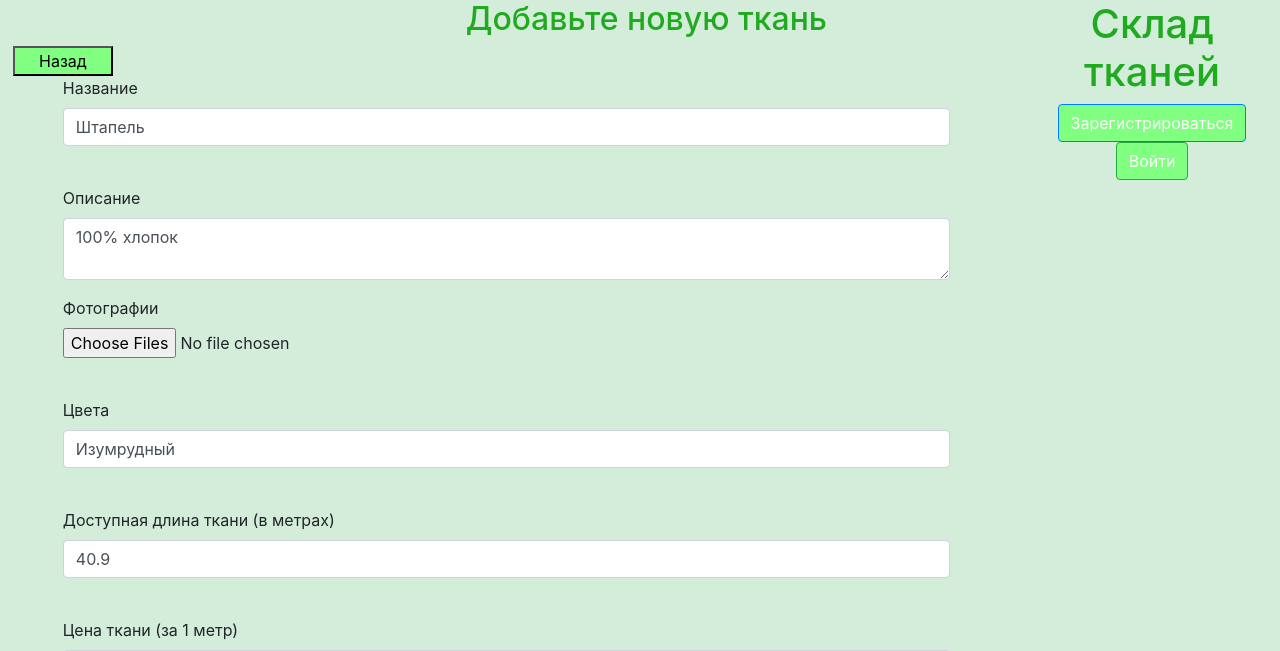
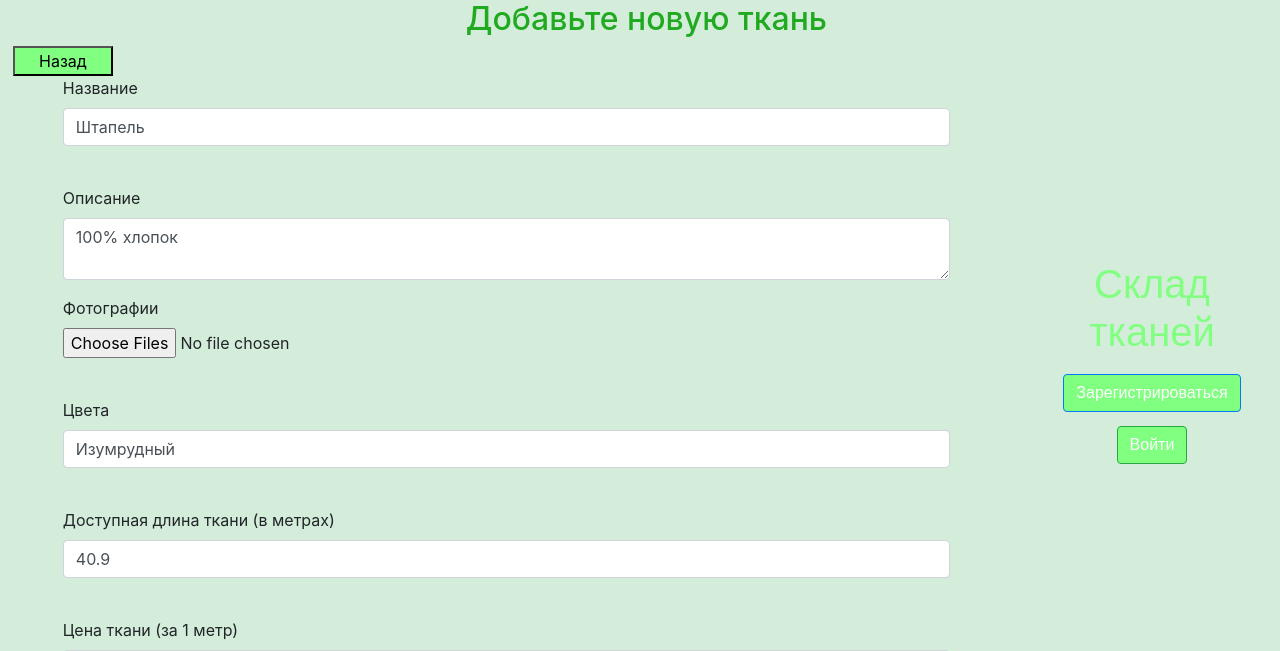
Before and after one commit to GlebVoronin/YandexWebServerProjectwithAPI, a Flask app: page /1 in a window 1280 px wide. Shown: the top 651 px of the page. Run offline with Flask 2, Linux system fonts and the light colour scheme; data comes from the database, SQL or seed files in the repository; parts of the project's set-up code (start-up, migrations or seed data) failed here and were passed over; some libraries are stand-ins or nearby versions.

Commit message:
rewrite style

```diff
--- a/static/css/style_v41.css
+++ b/static/css/style_v55.css
@@ -6,12 +6,14 @@ body {
 #login {
   background-color: #80ff80;
 }
-#register {
+#register {#80ff80;
   background-color: #80ff80;
 }
 #auth_block {
   width: 20%;
   position: absolute;
+  color: #80ff80;
+  font: normal 45px arial;
   right: 0;
 }
 #img_view {
@@ -78,3 +80,13 @@ li {
   position: absolute;
   right: 0;
 }
+#main_page_image_background {
+  position: absolute;
+  right: 0;
+  top: 0
+  width: 50%;
+  height: 50%;
+}
+.auth_text {
+  color: #80ff80;
+}
--- a/templates/base.html
+++ b/templates/base.html
@@ -1,11 +1,17 @@
 {% extends "base_without_auth_block.html" %}
+
 {% block authorization %}
 <div class="container text-center" id="auth_block">
+    <br><br><br><br><br>
     <div align="center">
-        <h1>Склад тканей</h1>
+        <h1 class="auth_text">Склад тканей</h1>
         {% if current_user.is_authenticated %}
-        <a class="navbar-brand" href="/order">{{ current_user.surname }} {{ current_user.name }}</a>
-        <a class="navbar-brand" href="/logout">Выход</a>
+        <a class="navbar-brand" href="/order">
+            <p class="auth_text">{{ current_user.surname }} {{ current_user.name }}</p>
+        </a>
+        <a class="navbar-brand" href="/logout">
+            <p class="auth_text">Выход</p>
+        </a>
         {% else %}
         <p>
             <a class="btn btn-primary " id="register" href="/register">Зарегистрироваться</a>
--- a/templates/base_without_auth_block.html
+++ b/templates/base_without_auth_block.html
@@ -8,10 +8,12 @@
           crossorigin="anonymous">
     <link rel="stylesheet"
           type="text/css"
-          href="../static/css/style_v41.css"/>
+          href="../static/css/style_v55.css"/>
     <title>{{ title }}</title>
 </head>
 <body>
+{% block main_page_image %}
+{% endblock %}
 {% block authorization %}
 {% endblock %}
 {% block main %}
--- a/templates/main_page.html
+++ b/templates/main_page.html
@@ -1,4 +1,8 @@
 {% extends "base.html" %}
+
+{% block main_page_image %}
+<img src="static/img/texture_cloth_page.png" alt="" id="main_page_image_background">
+{% endblock %}
 
 {% block main %}
 {% if current_user.account_type == 'Администратор' %}
```
Also changed, not shown: 1 other file.
